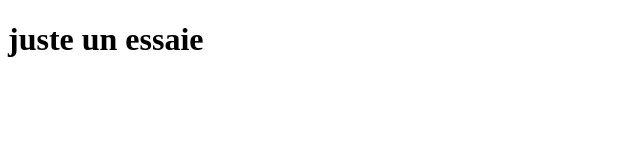
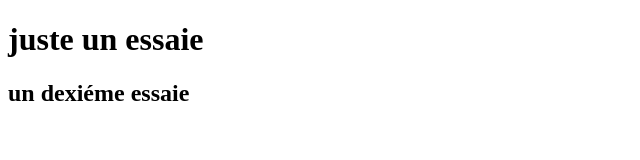
Before and after one commit to jugurtamahious/projetJs, a plain HTML site: page index.html in a window 1280 px wide. Shown: the whole page, without its empty margins (0-640 px from the left). Drawn offline with Linux system fonts and the light colour scheme.

Commit message:
added an h2

```diff
--- a/index.html
+++ b/index.html
@@ -10,6 +10,9 @@
     <h1>
         juste un essaie
     </h1>
+    <h2>
+        un dexiéme essaie
+    </h2>
 
 </body>
 </html>
```
